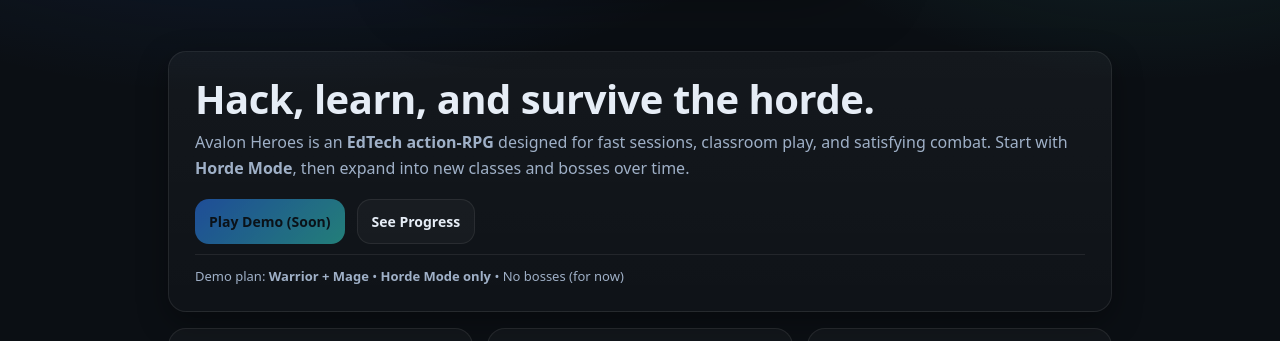
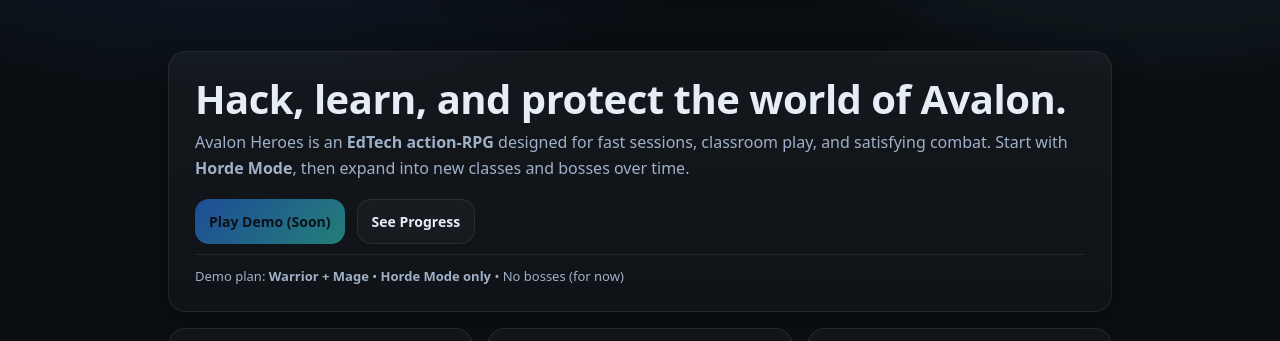
Before and after one commit to Cscott980/Avalon-Heroes-Site, a plain HTML site: page avalon-heroes-site/index.html in a window 1280 px wide. Shown: the part 384-725 px from the top of the page. Drawn offline with Linux system fonts and the light colour scheme.

Commit message:
changeset 1a2b3c4d5e6f7g8h9i0jklmnopqrstuv

```diff
--- a/avalon-heroes-site/index.html
+++ b/avalon-heroes-site/index.html
@@ -25,7 +25,7 @@
 </nav>
   <main class="wrap">
     <section class="hero" id="about">
-      <h1>Hack, learn, and survive the horde.</h1>
+      <h1>Hack, learn, and protect the world of Avalon.</h1>
       <p class="lead">
         Avalon Heroes is an <strong>EdTech action-RPG</strong> designed for fast sessions, classroom play,
         and satisfying combat. Start with <strong>Horde Mode</strong>, then expand into new classes and bosses over time.
```
